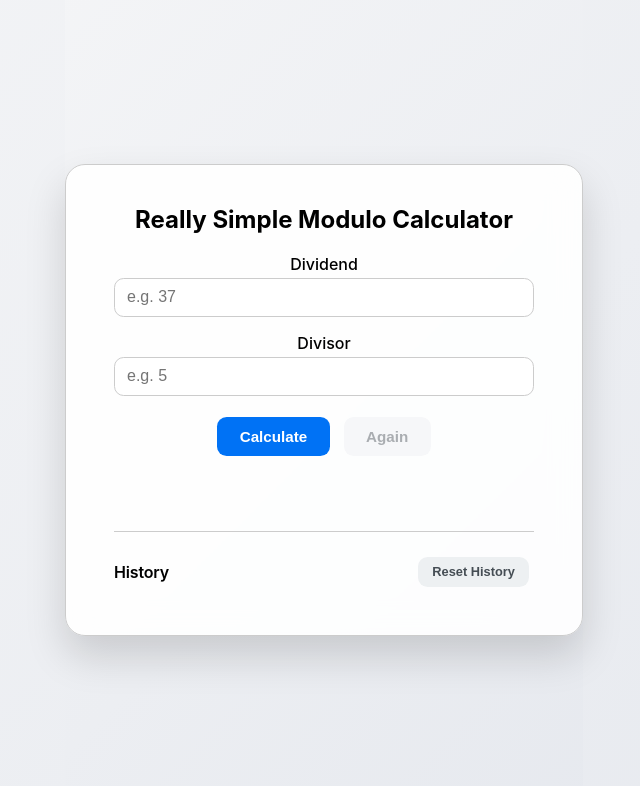
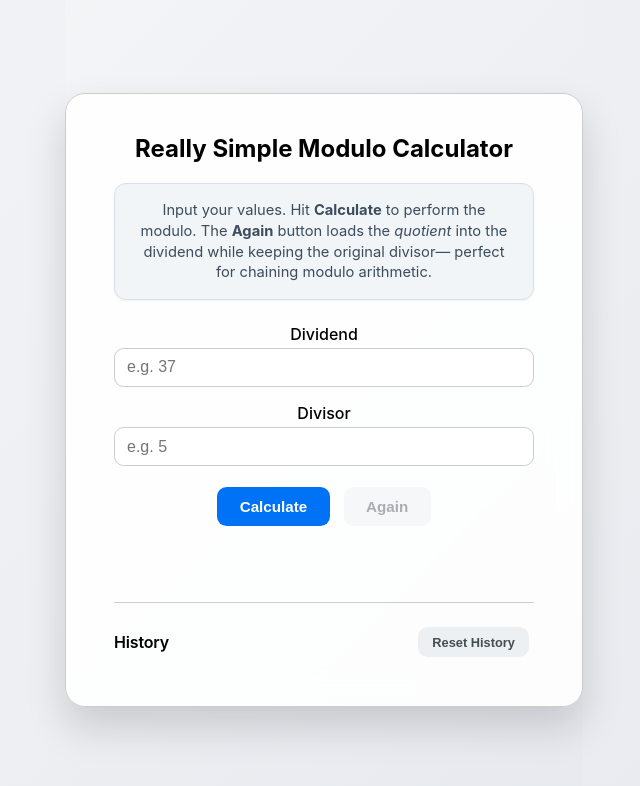
Before and after one commit to mountaincoder923/simpleModuloCalculator, a website: page index.html in a window 1280 px wide. Shown: the whole page, without its empty margins (316-956 px from the left). Drawn offline with Linux system fonts and the light colour scheme.

Commit message:
added instructions - Best of luck on midterms 422!!!

```diff
--- a/index.html
+++ b/index.html
@@ -37,6 +37,18 @@
         }
 
         h1 { margin: 0 0 1.25rem; font-size: 1.5rem; }
+
+        .info-box {
+            background: hsl(210 36% 96%);
+            border: 1px solid hsl(210 30% 88%);
+            border-radius: 0.75rem;
+            padding: 1rem 1.25rem;
+            font-size: 0.92rem;
+            line-height: 1.4;
+            color: hsl(210 20% 30%);
+            margin-bottom: 1.5rem;
+            box-shadow: 0 1px 3px hsl(0 0% 0% / 0.05);
+        }
 
         label {
             display: flex;
@@ -116,6 +128,11 @@
 <body>
 <div class="card">
     <h1>Really Simple Modulo Calculator</h1>
+    <div class="info-box">
+        Input your values. Hit <strong>Calculate</strong> to perform the modulo.
+        The <strong>Again</strong> button loads the <em>quotient</em> into the dividend while keeping the original divisor—
+        perfect for chaining modulo arithmetic.
+    </div>
 
     <label>
         Dividend
```
